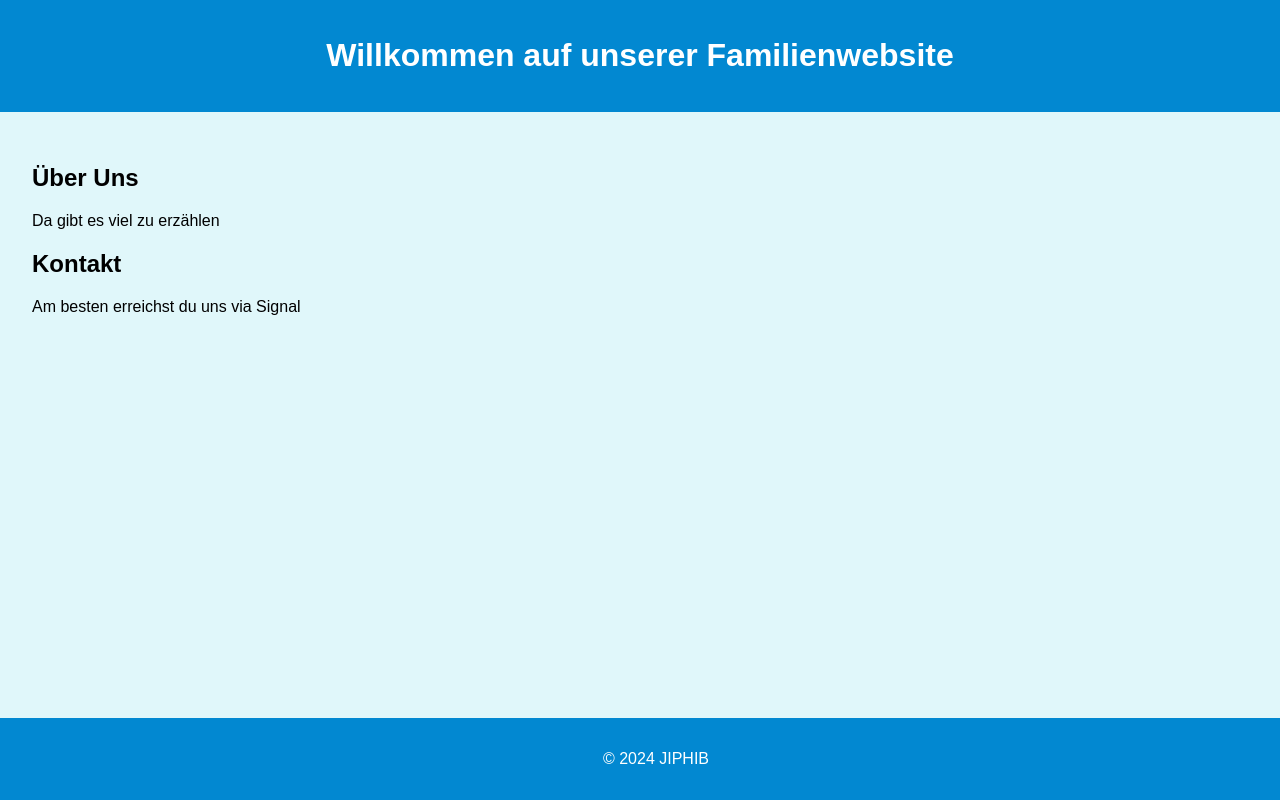
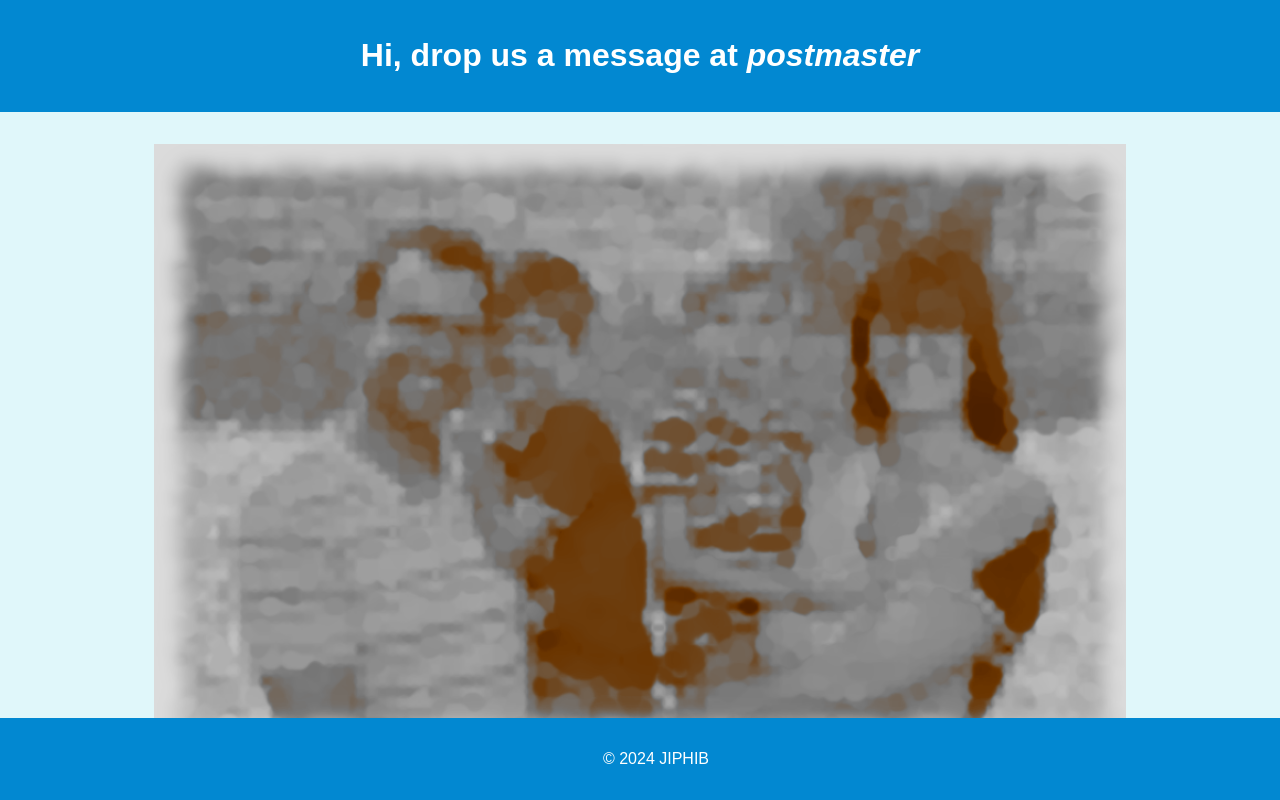
Before and after one commit to jiphib/jiphib.github.io, a plain HTML site: page docs/index.html in a window 1280 px wide. Drawn offline with Linux system fonts and the light colour scheme.

Commit message:
with picture

```diff
--- a/docs/index.html
+++ b/docs/index.html
@@ -33,13 +33,10 @@
 </head>
 <body>
     <header>
-        <h1>Willkommen auf unserer Familienwebsite</h1>
+        <h1>Hi, drop us a message at <i>postmaster</i></h1>
     </header>
     <main>
-        <h2>Über Uns</h2>
-        <p>Da gibt es viel zu erzählen</p>
-        <h2>Kontakt</h2>
-        <p>Am besten erreichst du uns via Signal</p>
+        <img src="FamilyPicture.png" alt="Beschreibung" style="display: block; margin-left: auto; margin-right: auto; width: 80%;">
     </main>
     <footer>
         <p>© 2024 JIPHIB</p>
```
Also changed, not shown: docs/FamilyPicture.png (added).
